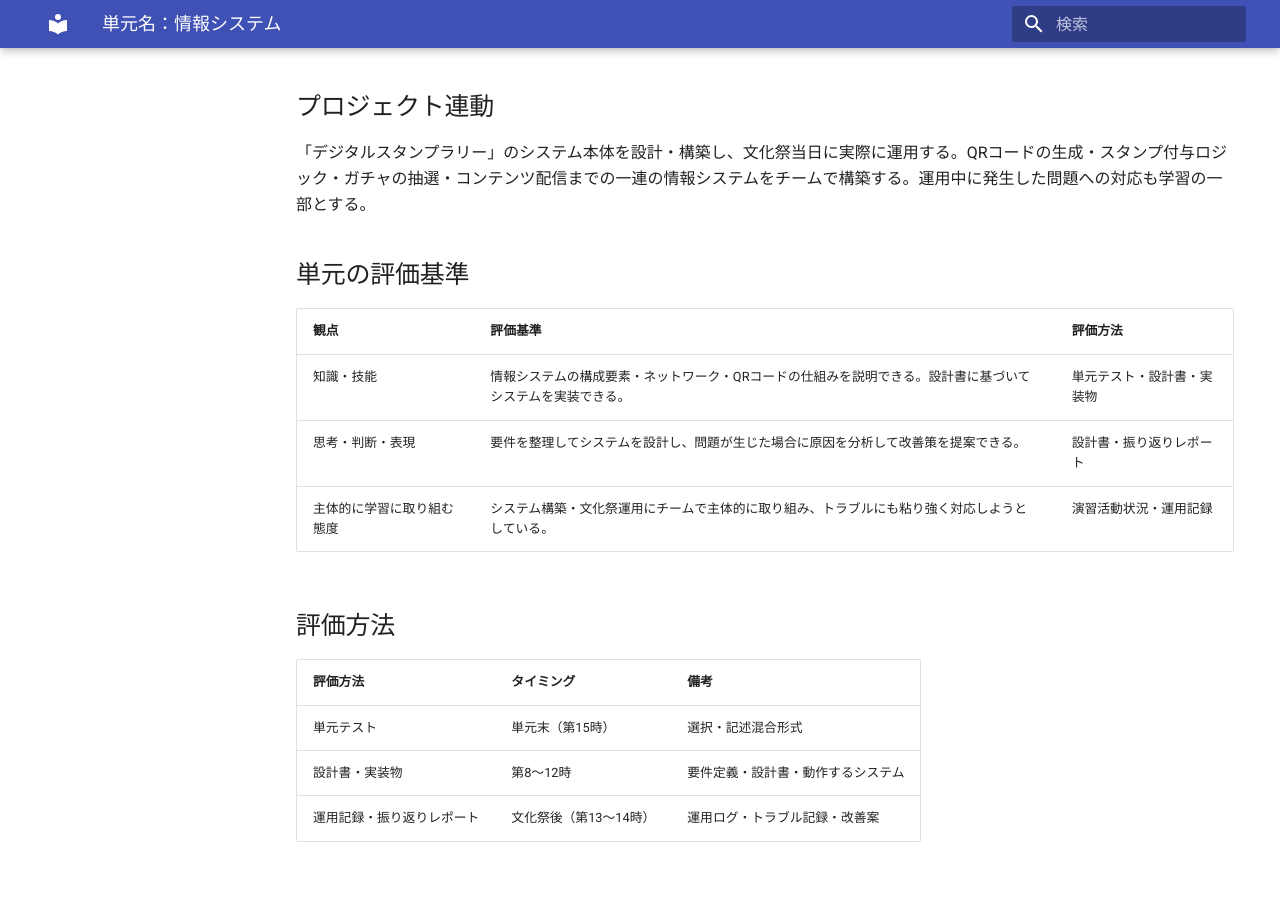
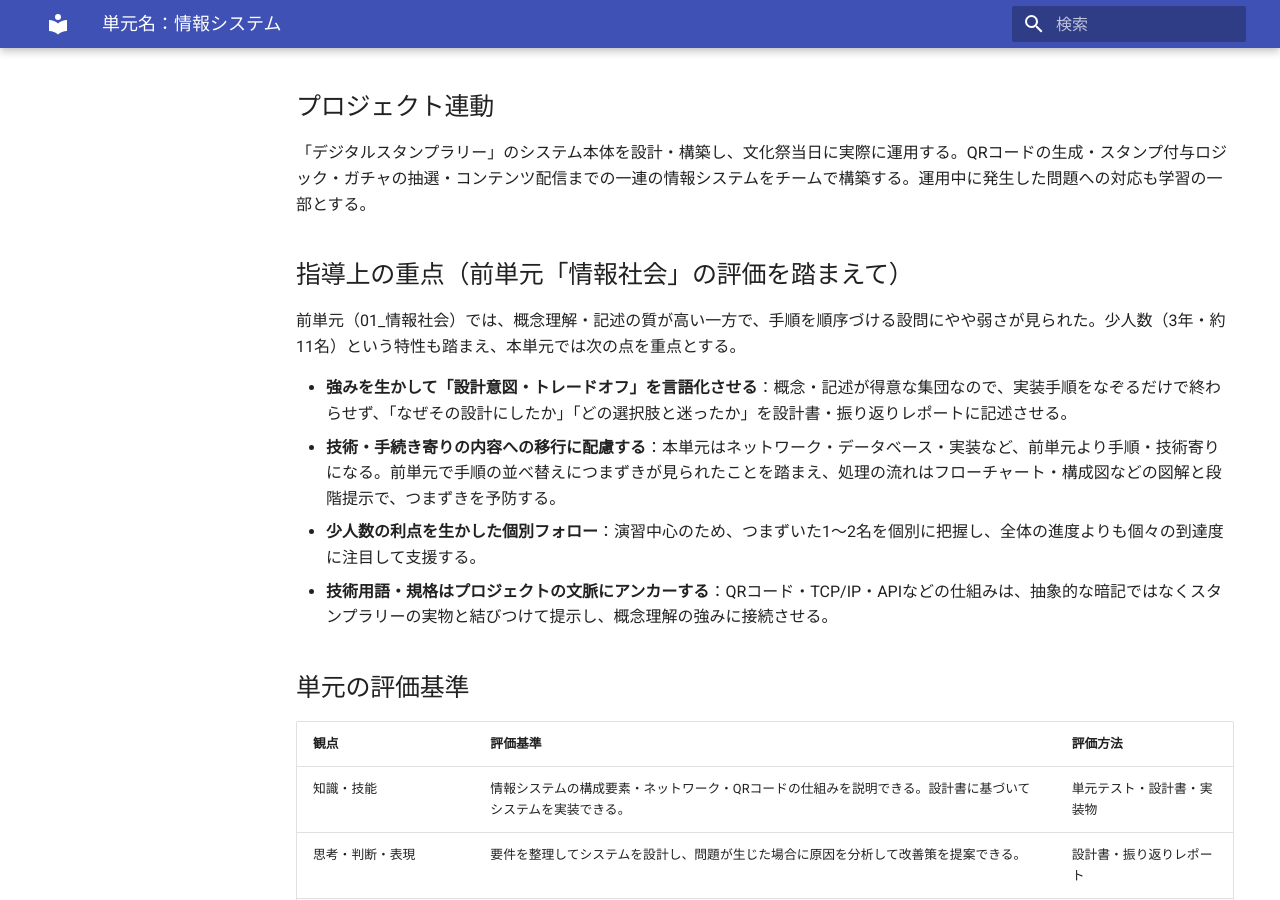
Before and after one commit to mmmmatsuuuu/edu, an MkDocs documentation site: the page built from docs/2026/informa2/03_情報システム/01_単元計画.md, in a window 1280 px wide and 900 px high, scrolled down 397 px. Built offline with MkDocs 1.6.1 and Material for MkDocs 9.7.7, drawn with Linux system fonts in a browser that asks for light colours.

Commit message:
Move: 情報Ⅱ 次単元への改善案を03_情報システムの単元計画へ移動・整形（2026）
01_情報社会 評価まとめの「次単元への改善案・実施上の注意」を、
03_情報システム 単元計画の「指導上の重点」として単元の文脈に馴染ませて追記。
評価まとめ側は該当節を削除し、移動先への参照を残した。

Co-Authored-By: Claude Opus 4.8 <noreply@anthropic.com>

```diff
--- a/docs/2026/informa2/03_情報システム/01_単元計画.md
+++ b/docs/2026/informa2/03_情報システム/01_単元計画.md
@@ -11,6 +11,15 @@
 ## プロジェクト連動
 
 「デジタルスタンプラリー」のシステム本体を設計・構築し、文化祭当日に実際に運用する。QRコードの生成・スタンプ付与ロジック・ガチャの抽選・コンテンツ配信までの一連の情報システムをチームで構築する。運用中に発生した問題への対応も学習の一部とする。
+
+## 指導上の重点（前単元「情報社会」の評価を踏まえて）
+
+前単元（01_情報社会）では、概念理解・記述の質が高い一方で、手順を順序づける設問にやや弱さが見られた。少人数（3年・約11名）という特性も踏まえ、本単元では次の点を重点とする。
+
+- **強みを生かして「設計意図・トレードオフ」を言語化させる**：概念・記述が得意な集団なので、実装手順をなぞるだけで終わらせず、「なぜその設計にしたか」「どの選択肢と迷ったか」を設計書・振り返りレポートに記述させる。
+- **技術・手続き寄りの内容への移行に配慮する**：本単元はネットワーク・データベース・実装など、前単元より手順・技術寄りになる。前単元で手順の並べ替えにつまずきが見られたことを踏まえ、処理の流れはフローチャート・構成図などの図解と段階提示で、つまずきを予防する。
+- **少人数の利点を生かした個別フォロー**：演習中心のため、つまずいた1〜2名を個別に把握し、全体の進度よりも個々の到達度に注目して支援する。
+- **技術用語・規格はプロジェクトの文脈にアンカーする**：QRコード・TCP/IP・APIなどの仕組みは、抽象的な暗記ではなくスタンプラリーの実物と結びつけて提示し、概念理解の強みに接続させる。
 
 ## 単元の評価基準
 
```
Also changed, not shown: docs/2026/informa2/01_情報社会/02_評価まとめ.md (+1 -5 lines).
